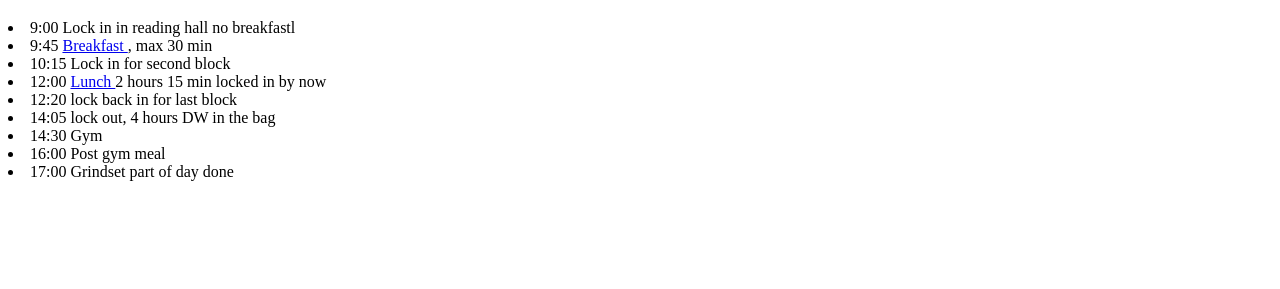
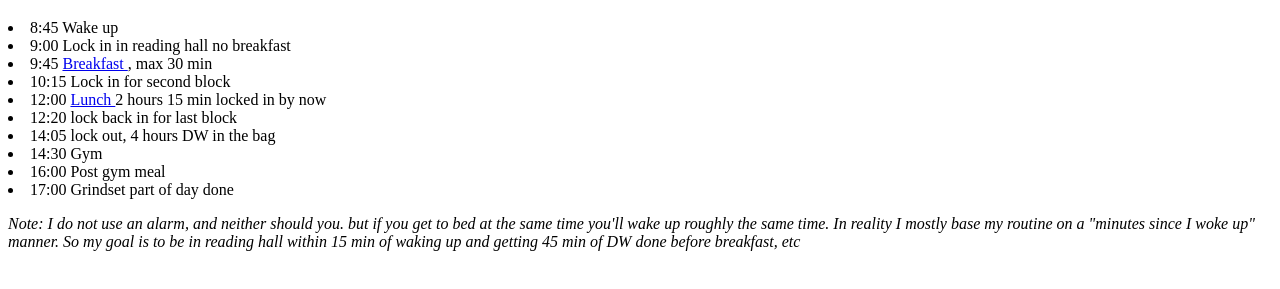
Before and after one commit to RavSeime/odin_recipies, a plain HTML site: page index.html in a window 1280 px wide. Shown: the part 61-350 px from the top of the page. Drawn offline with Linux system fonts and the light colour scheme.

Commit message:
Fleshed out index page

```diff
--- a/index.html
+++ b/index.html
@@ -8,7 +8,8 @@
 <body>
     <h1> Routine on a 4hr DW day: </h1>
     <uo>
-        <li> 9:00 Lock in in reading hall no breakfastl</li>
+        <li> 8:45 Wake up</li>
+        <li> 9:00 Lock in in reading hall no breakfast</li>
         <li> 9:45 <a href = "./images_and_subpages/breakfast_recipie.html"> Breakfast </a>, max 30 min </li>
         <li> 10:15 Lock in for second block</li>
         <li> 12:00 <a href = "./images_and_subpages/lunch_recipie.html"> Lunch </a> 2 hours 15 min locked in by now</li>
@@ -18,5 +19,8 @@
         <li> 16:00 Post gym meal</li>
         <li> 17:00 Grindset part of day done </li>
     </uo>
+    <p> <em> Note: I do not use an alarm, and <a hrec = "https://fortune.com/2024/11/18/why-you-feel-better-waking-up-naturally-vs-alarm-neurologist-explains/">neither should you.</a>
+    but if you get to bed at the same time you'll wake up roughly the same time. In reality I mostly base my routine on a "minutes since I woke up" manner. So my goal is to be in reading hall
+within 15 min of waking up and getting 45 min of DW done before breakfast, etc</em></p>
 </body>
 </html>
```
